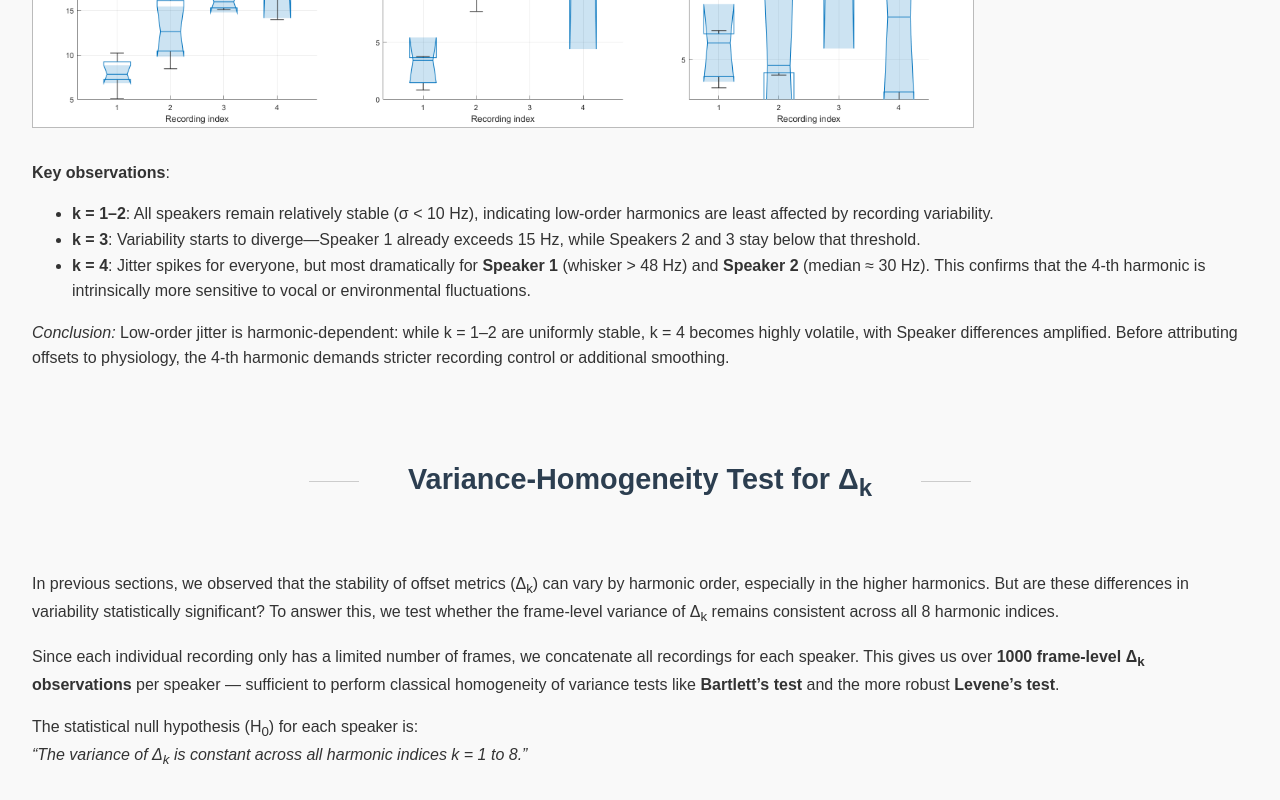
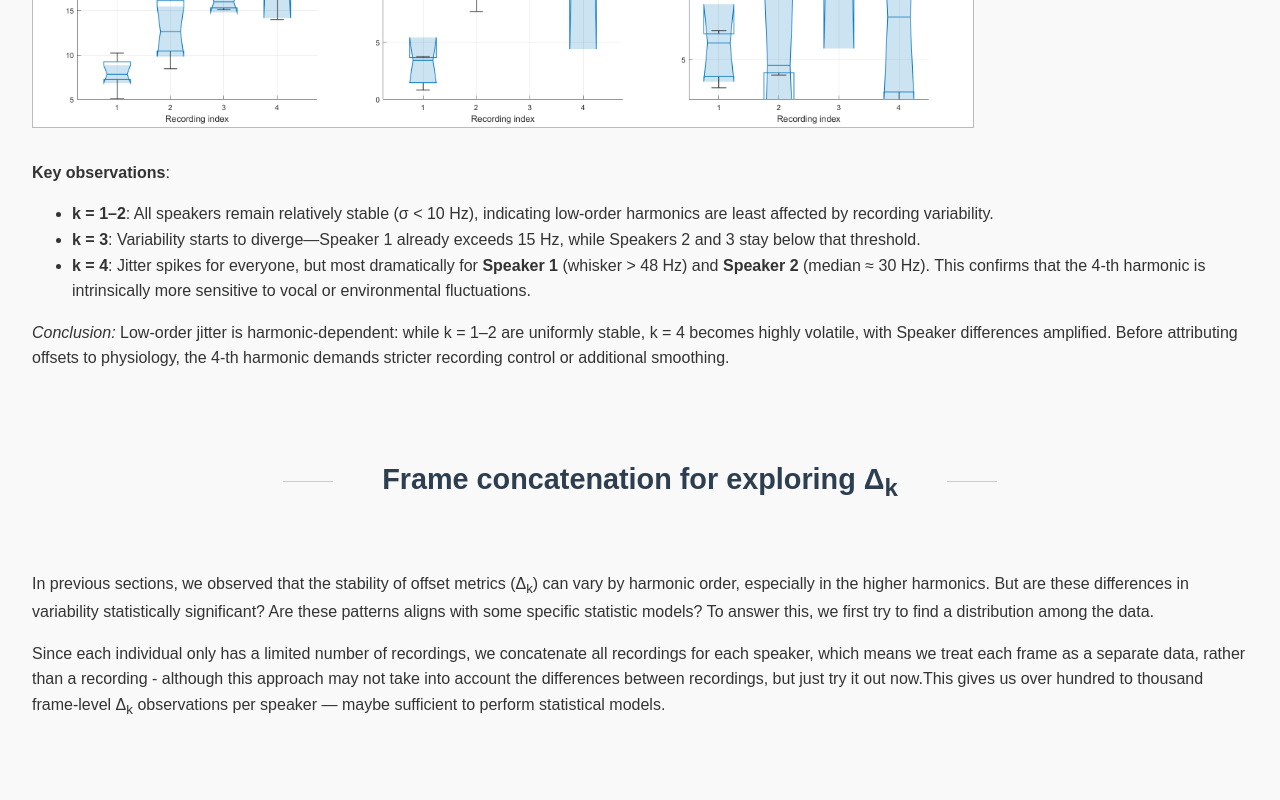
Before and after one commit to Infinitese/spectral-analysis-web, a plain HTML site: page index.html in a window 1280 px wide. Shown: the part 10090-10890 px from the top of the page. After the commit the page ends 10846 px from the top, so only its background shows below. Drawn offline with Linux system fonts and the light colour scheme.

Commit message:
Update index.html

```diff
--- a/index.html
+++ b/index.html
@@ -545,25 +545,22 @@ k   μ̄_k    SD_rec_mean   SD_spk
 
 <!-- =============================================================== -->
 <section class="divider-section">
-  <h2 class="divider-title">Variance-Homogeneity Test for Δ<sub>k</sub></h2>
+  <h2 class="divider-title">Frame concatenation for exploring Δ<sub>k</sub></h2>
 </section>
 
 <section class="section">
   <p>
     In previous sections, we observed that the stability of offset metrics (Δ<sub>k</sub>) can vary by harmonic order,
     especially in the higher harmonics. But are these differences in variability statistically significant?
-    To answer this, we test whether the frame-level variance of Δ<sub>k</sub> remains consistent across all 8 harmonic indices.
+    Are these patterns aligns with some specific statistic models? To answer this, we first try to find a distribution among the data.
   </p>
   <p>
-    Since each individual recording only has a limited number of frames, we concatenate all recordings for each speaker.
-    This gives us over <strong>1000 frame-level Δ<sub>k</sub> observations</strong> per speaker — sufficient to perform classical
-    homogeneity of variance tests like <strong>Bartlett’s test</strong> and the more robust <strong>Levene’s test</strong>.
+    Since each individual  only has a limited number of recordings, we concatenate all recordings for each speaker, which means we
+    treat each frame as a separate data, rather than a recording - although this approach may not take into account the differences
+    between recordings, but just try it out now.This gives us over hundred to thousand frame-level Δ<sub>k</sub> observations</strong>
+    per speaker — maybe sufficient to perform statistical models.
   </p>
-  <p>
-    The statistical null hypothesis (H<sub>0</sub>) for each speaker is:
-    <br>
-    <em>“The variance of Δ<sub>k</sub> is constant across all harmonic indices k = 1 to 8.”</em>
-  </p>
+
 </section>
 
 </body>
```
